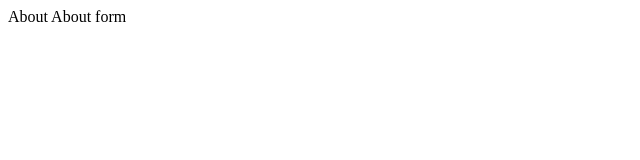
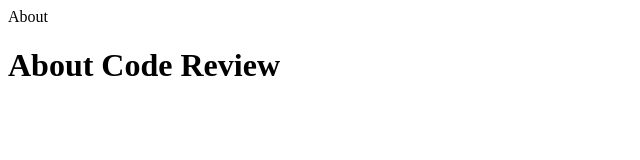
Before and after one commit to knazeri/CodeReview, a plain HTML site: page about/about.html in a window 1280 px wide. Shown: the whole page, without its empty margins (0-640 px from the left). Drawn offline with Linux system fonts and the light colour scheme.

Commit message:
Added header text

```diff
--- a/about/about.html
+++ b/about/about.html
@@ -3,6 +3,6 @@
     About
 </head>
 <body>
-    About form
+    <h1>About Code Review</h1>
 </body>
 </html>
```
